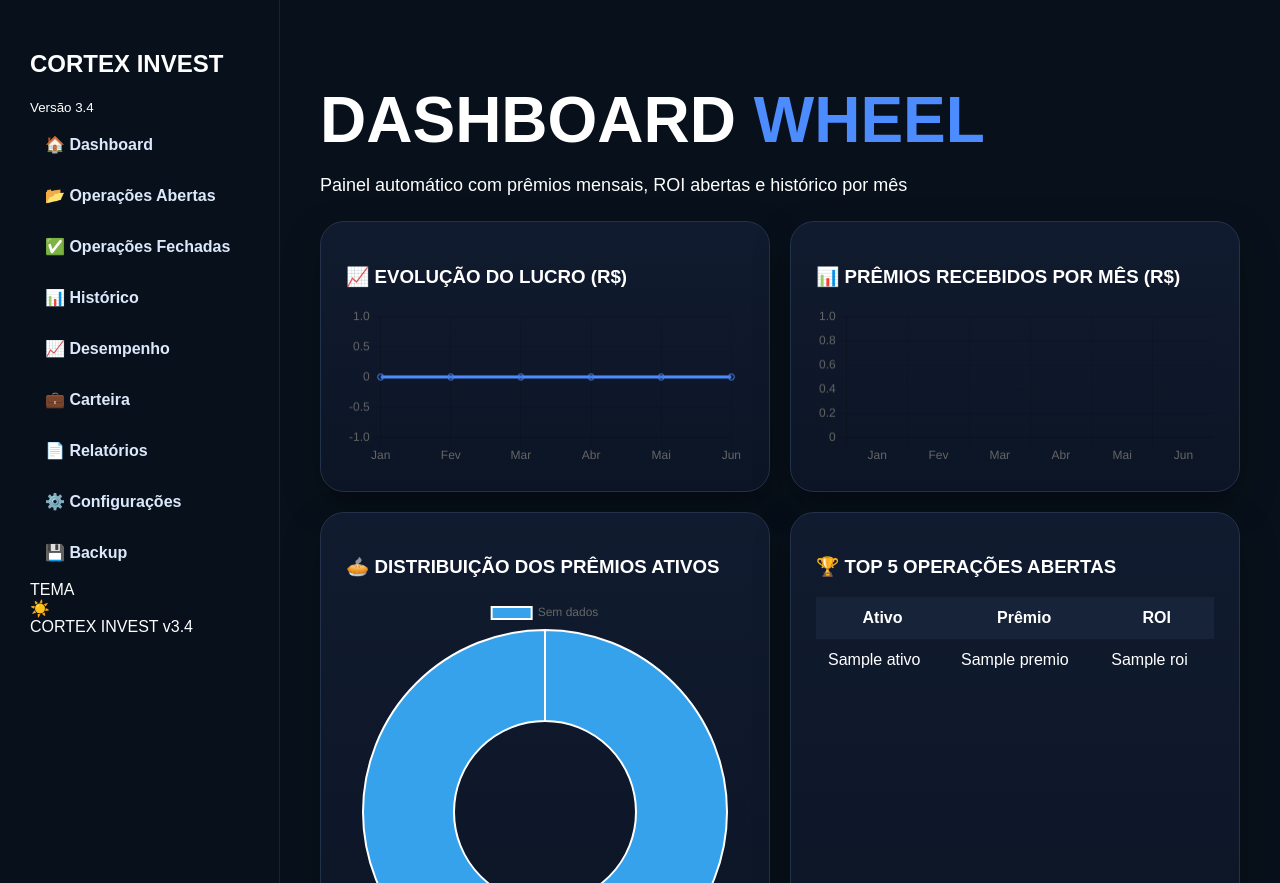
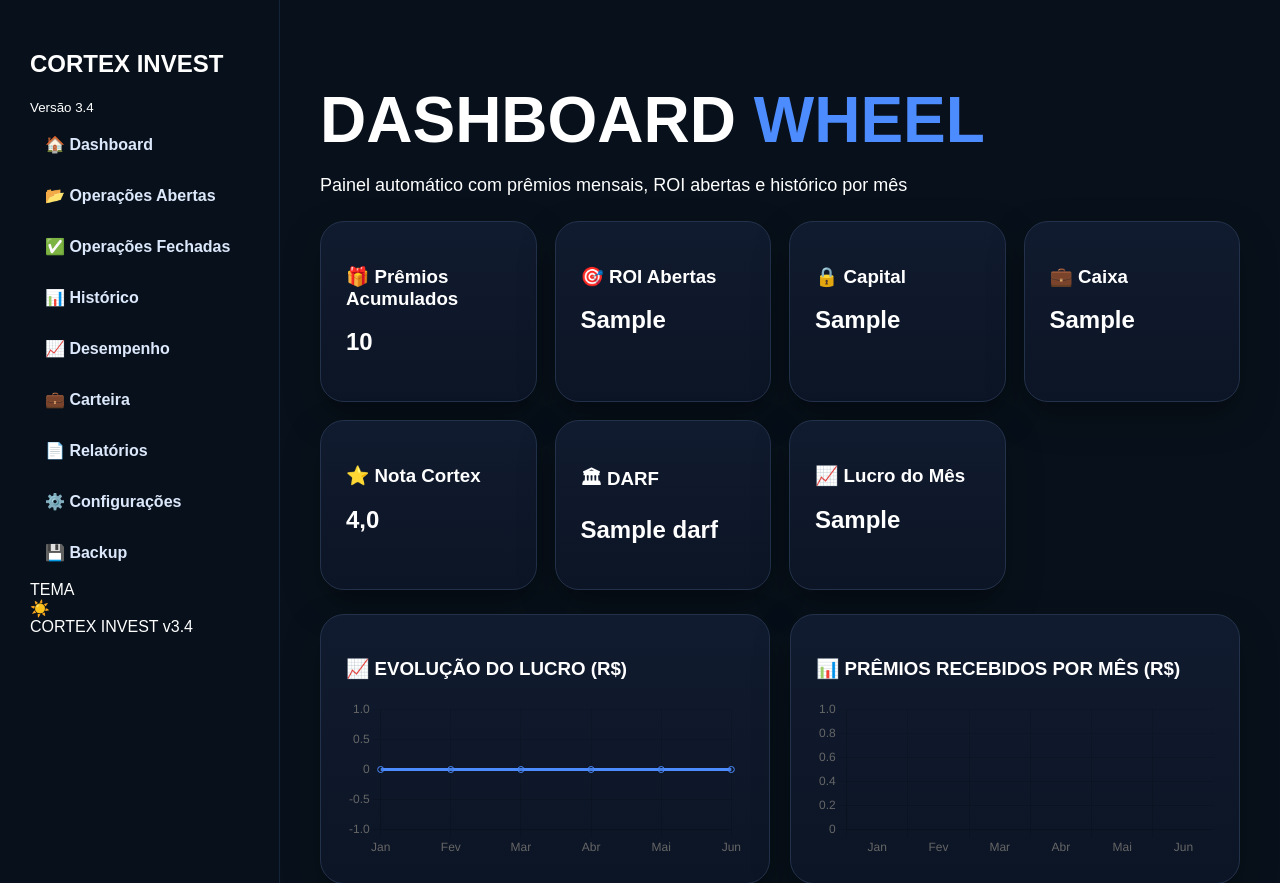
Before and after one commit to andrefcsj/FaculdadeMaria, a Flask app: template templates/dashboard.html in a window 1280 px wide. Shown: the top 883 px of the page. Run offline with Flask 3, Linux system fonts and the light colour scheme; the template is opened without the code that fills it: most values are stand-ins (such as "Sample title", 1, 10 or a date in 2020); some libraries are stand-ins or nearby versions.

Commit message:
Add files via upload

```diff
--- a/templates/dashboard.html
+++ b/templates/dashboard.html
@@ -5,6 +5,17 @@
 
 <h1 style="font-size:64px;font-weight:800;margin-bottom:10px;">DASHBOARD <span style="color:#4d8cff">WHEEL</span></h1>
 <p style="font-size:18px;margin-bottom:25px;">Painel automático com prêmios mensais, ROI abertas e histórico por mês</p>
+
+<div class="cards-top">
+<div class="panel mini"><h3>🎁 Prêmios Acumulados</h3><h2>{{ ind.premios_total if ind else 'R$ 0,00' }}</h2></div>
+<div class="panel mini"><h3>🎯 ROI Abertas</h3><h2>{{ ind.roi_abertas if ind else '0%' }}</h2></div>
+<div class="panel mini"><h3>🔒 Capital</h3><h2>{{ ind.capital_comp if ind else 'R$ 0,00' }}</h2></div>
+<div class="panel mini"><h3>💼 Caixa</h3><h2>{{ ind.caixa_livre if ind else 'R$ 0,00' }}</h2></div>
+<div class="panel mini"><h3>⭐ Nota Cortex</h3><h2>4,0</h2></div>
+<div class="panel mini"><h3>🏛 DARF</h3><h2>{{ ind.darf if ind else 'R$ 0,00' }}</h2></div>
+<div class="panel mini"><h3>📈 Lucro do Mês</h3><h2>{{ ind.lucro_mes if ind else 'R$ 0,00' }}</h2></div>
+</div>
+
 
 <div class="dashboard-grid">
 
@@ -54,6 +65,15 @@ padding:25px;
 @media(max-width:1000px){
 .dashboard-grid{grid-template-columns:1fr;}
 }
+
+.cards-top{
+display:grid;
+grid-template-columns:repeat(auto-fit,minmax(180px,1fr));
+gap:18px;
+margin-bottom:24px;
+}
+.mini h2{margin-top:12px;}
+
 </style>
 
 <script src="https://cdn.jsdelivr.net/npm/chart.js"></script>
```
